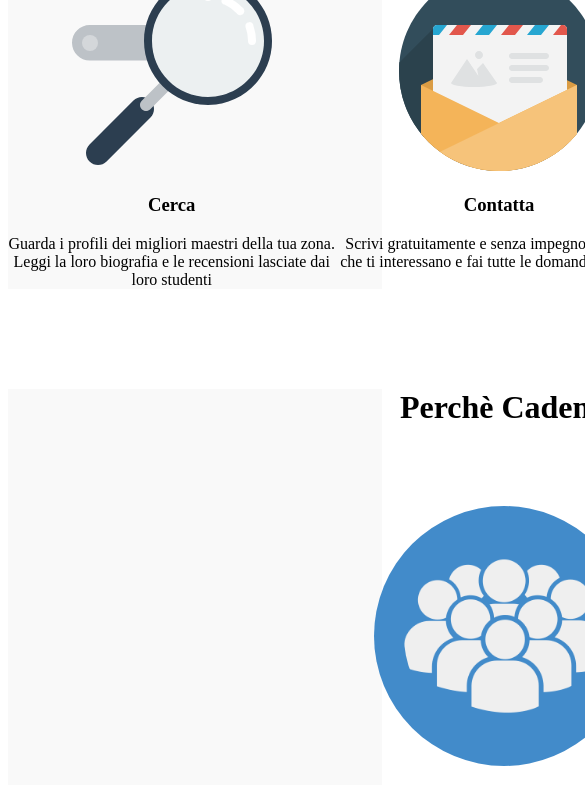
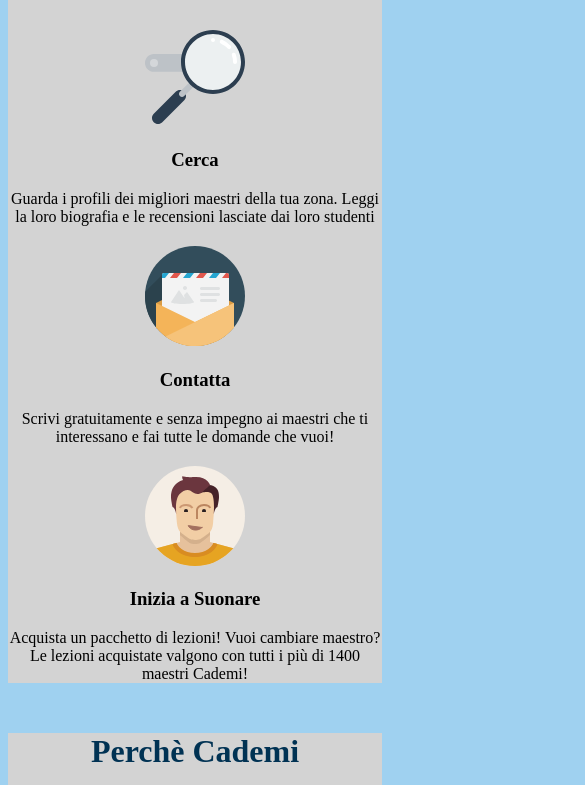
Before and after one commit to michelorusso/html-css-resp-wannabe, a plain HTML site: page index.html in a window 390 px wide. Shown: the part 659-1444 px from the top of the page, 585 px wide, since content can reach past the window. Drawn offline with Linux system fonts and the light colour scheme.

Commit message:
Responsive <420 Consegna Esercizio

```diff
--- a/index.html
+++ b/index.html
@@ -5,6 +5,8 @@
     <meta name="viewport" content="width=device-width, initial-scale=1.0">
     <link rel="stylesheet" href="style.css">
     <title>Boolean aCademy</title>
+
+    <meta name="viewport" content="width=device-width, initial-scale=1.0">
   </head>
   <body>
     <div id="lezioni" class="container">
--- a/style.css
+++ b/style.css
@@ -71,3 +71,50 @@
 .clear {
   clear: both;
 }
+
+/*RESPONSIVE*/
+@media screen and (max-width: 419px) {
+  body {
+  background-color: rgb(159, 209, 240);
+  }
+
+  #lezioni,
+  #steps,
+  #why {
+    background-color: lightgrey;
+  }
+
+  .row {
+    width: 100%;
+    margin: auto;
+  }
+
+  h1 {
+    margin-top: 50px;
+    color: rgb(0, 50, 83);
+  }
+
+  #lezioni .row>.left,
+  #lezioni .row>.right {
+    width: 100%;
+  }
+
+  #lezioni .row img,
+  #steps .row img,
+  #why .row img {
+    height: 100px;
+    padding-top: 20px;
+  }
+
+  #steps .row>.left,
+  #steps .row>.central,
+  #steps .row>.right {
+    width: 100%;
+  }
+
+  #why .row>.first,
+  #why .row>.second,
+  #why .row>.third {
+    margin: 20px 0;
+  }
+}
```
